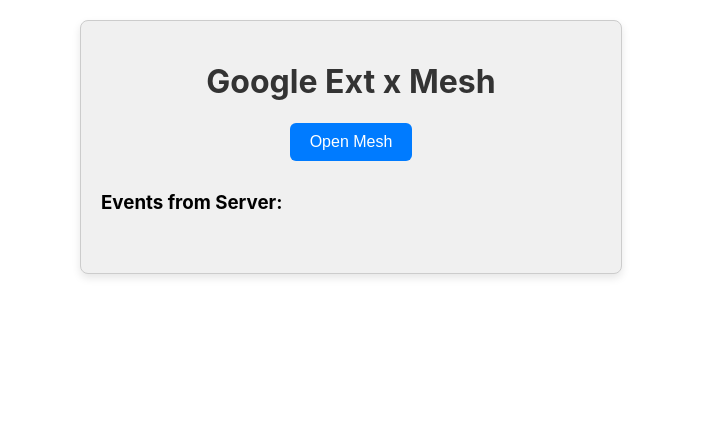
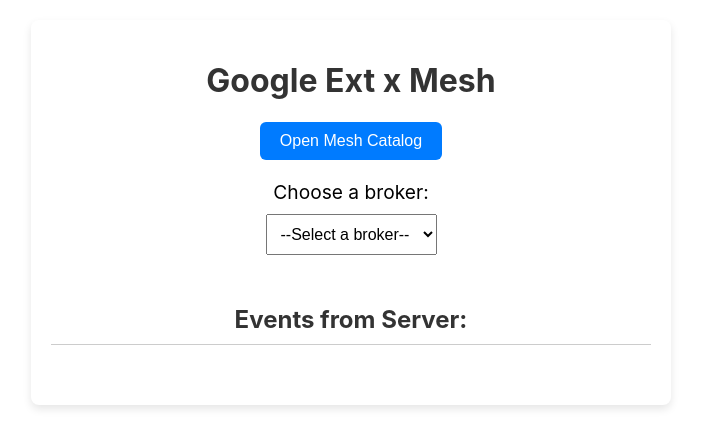
Before and after one commit to ChrisG-Mesh/client-app-google-ext, a React (Create React App) app: page / in a window 1280 px wide. Shown: the top 448 px of the page, without its empty margins (289-990 px from the left). Built offline with nearby package versions, Linux system fonts and the light colour scheme.

Commit message:
changes added so that the user has the option to call catalog or broker

```diff
--- a/src/App.css
+++ b/src/App.css
@@ -1,12 +1,10 @@
 .App {
-  width: 500px; /* Adjusted width for responsiveness */
+  width: 600px;
+  margin: 20px auto;
   padding: 20px;
-  background-color: #f0f0f0;
-  border: 1px solid #ccc;
+  background-color: #fff;
   border-radius: 8px;
   box-shadow: 0 4px 8px rgba(0, 0, 0, 0.1);
-  margin: 20px auto;
-  overflow: hidden;
 }
 
 .App-header {
@@ -43,6 +41,14 @@
   margin-top: 30px;
 }
 
+.Message-section h3 {
+  color: #333;
+  font-size: 1.5rem;
+  margin-bottom: 10px;
+  padding-bottom: 10px;
+  border-bottom: 1px solid #ccc; /* Separator line */
+}
+
 .Message-list {
   max-height: 300px;
   overflow-y: auto;
@@ -50,14 +56,13 @@
 }
 
 .Message-item {
-  background-color: #222;
-  color: #fff;
+  background-color: #f0f0f0;
+  color: #333;
   padding: 12px;
   margin-bottom: 10px;
   border-radius: 6px;
-  font-family: 'Courier New', Courier, monospace;
+  font-family: 'Arial', sans-serif;
   font-size: 14px;
   white-space: pre-wrap;
   word-break: break-word;
-  box-shadow: 0 2px 4px rgba(0, 0, 0, 0.1);
 }
--- a/src/App.js
+++ b/src/App.js
@@ -1,6 +1,7 @@
 import React, { useEffect, useState } from 'react';
 import './App.css';
 import OpenLinkWebSDK from './components/OpenLinkWebSDK';
+import DirectBrokerWebSDK from './components/DirectBrokerWebSDK';
 
 function App() {
   const [messages, setMessages] = useState([]);
@@ -27,9 +28,14 @@
         <div className="OpenLink">
           <OpenLinkWebSDK />
         </div>
+        <div className="OpenLink">
+          <DirectBrokerWebSDK />
+        </div>
       </header>
       <div className="Message-section">
-        <h3>Events from Server:</h3>
+        <div className="Section-title">
+          <h3>Events from Server:</h3>
+        </div>
         <div className="Message-list">
           {messages.map((msg, index) => (
             <div key={index} className="Message-item">{msg}</div>
--- /dev/null
+++ b/src/components/DirectBrokerWebSDK.css
@@ -0,0 +1,33 @@
+/* components/DirectBrokerWebSDK.css */
+
+div {
+  text-align: center;
+  margin-top: 20px;
+}
+
+label {
+  display: block;
+  margin-bottom: 10px;
+  font-size: 1.2rem;
+}
+
+select {
+  padding: 10px;
+  font-size: 1rem;
+  margin-bottom: 20px;
+}
+
+button {
+  padding: 10px 20px;
+  background-color: #007bff;
+  color: #fff;
+  border: none;
+  border-radius: 6px;
+  cursor: pointer;
+  font-size: 1rem;
+  transition: background-color 0.3s ease;
+}
+
+button:hover {
+  background-color: #0056b3;
+}
--- /dev/null
+++ b/src/components/DirectBrokerWebSDK.js
@@ -0,0 +1,42 @@
+// components/DirectBrokerWebSDK.js
+import './DirectBrokerWebSDK.css';
+import React, { useState } from 'react';
+
+const DirectBrokerWebSDK = () => {
+  const [selectedBroker, setSelectedBroker] = useState('');
+  const [buttonVisible, setButtonVisible] = useState(false);
+
+  const handleBrokerChange = (event) => {
+    setSelectedBroker(event.target.value);
+    setButtonVisible(event.target.value !== '');
+  };
+
+  const handleOpenPopupClick = () => {
+    const popupWindow = window.open(`http://localhost:3000/meshPopup?broker=${selectedBroker}`, 'MeshLinkPopup', 'width=400,height=600');
+    if (popupWindow) {
+      popupWindow.document.title = 'Mesh Popup Window';
+      popupWindow.document.body.style.backgroundColor = '#f0f0f0';
+    } else {
+      alert('Popup blocked. Please enable popups for this site.');
+    }
+  };
+
+  return (
+    <div>
+      <label htmlFor="broker-select">Choose a broker:</label>
+      <select id="broker-select" value={selectedBroker} onChange={handleBrokerChange}>
+        <option value="">--Select a broker--</option>
+        <option value="Coinbase">Coinbase</option>
+        <option value="Binance">Binance</option>
+        <option value="Robinhood">Robinhood</option>
+      </select>
+      {buttonVisible && (
+        <button onClick={handleOpenPopupClick}>
+          Open {selectedBroker} Integration
+        </button>
+      )}
+    </div>
+  );
+};
+
+export default DirectBrokerWebSDK;
--- a/src/components/OpenLinkWebSDK.js
+++ b/src/components/OpenLinkWebSDK.js
@@ -14,7 +14,7 @@
   return (
     <div>
       <button onClick={handleOpenPopupClick}>
-        Open Mesh
+        Open Mesh Catalog
       </button>
     </div>
   );
```
Also changed, not shown: src/components/GetCatalog.js (deleted, +0 -49 lines), src/components/PopupWindow.js (deleted, +0 -22 lines).
